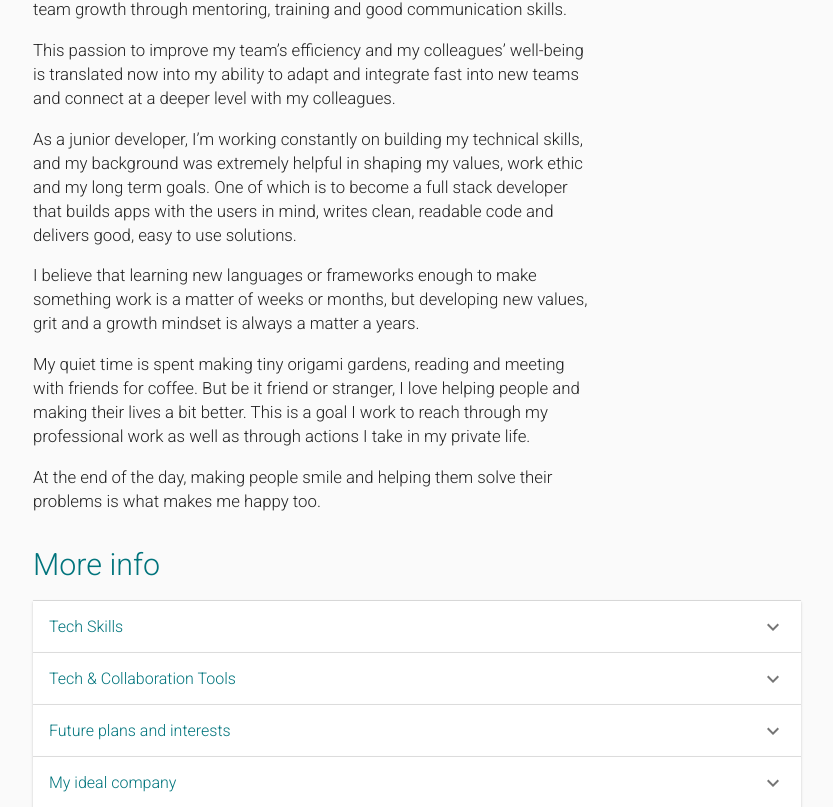
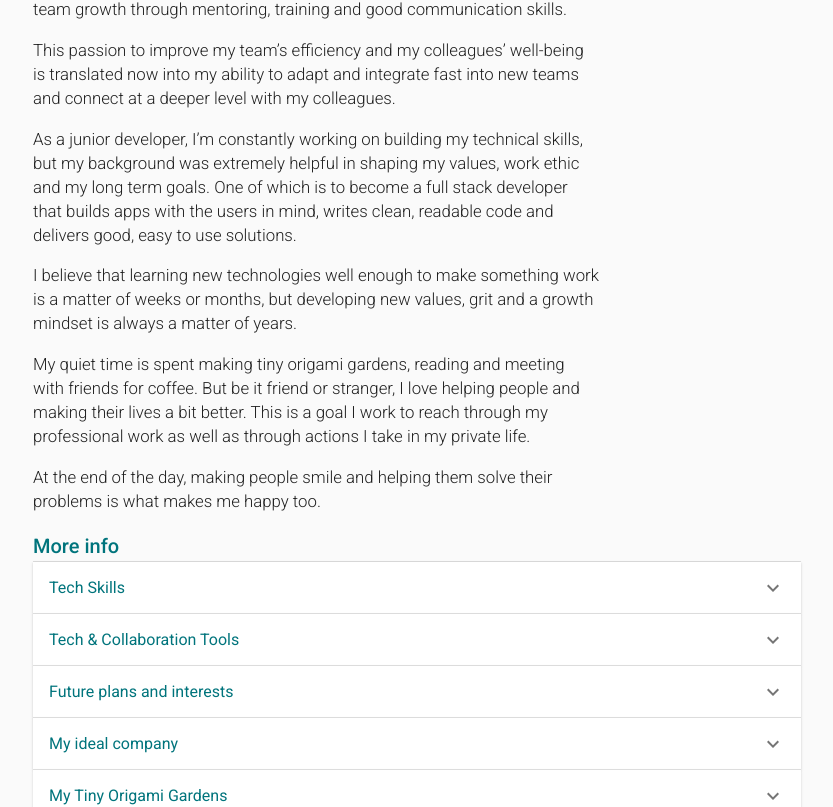
Before and after one commit to alex-alina/personal-page, a React (Create React App) app: page /about in a window 1280 px wide. Shown: the part 840-1647 px from the top of the page, without its empty margins (223-1056 px from the left). Built offline with nearby package versions, Linux system fonts and the light colour scheme.

Commit message:
Corrected typos

```diff
--- a/src/components/AboutSection/AboutSection.js
+++ b/src/components/AboutSection/AboutSection.js
@@ -1,7 +1,6 @@
 import React from 'react';
 import useStyles from './AboutSection.styles';
 import Grid from '@material-ui/core/Grid';
-import Typography from '@material-ui/core/Typography';
 import aboutContent from '../../utils/aboutContent';
 import Faq from '../Faq/Faq';
 import Contact from '../Contact/Contact';
--- a/src/utils/aboutContent.js
+++ b/src/utils/aboutContent.js
@@ -6,8 +6,8 @@ const aboutContent = {
   paragraphThree: "This intense bootcamp and the additional 700+ hours of online courses helped me land my first job as a junior full stack developer, where I focused on developing front-end apps in React.",
   paragraphFour: "My background in project and team coordination across multiple industries makes me able to quickly pick up the specifics of new fields and to collaborate easily with people that have different backgrounds and work styles. I have seven years of teamwork experience and a history of driving team growth through mentoring, training and good communication skills.",
   paragraphFive: "This passion to improve my team’s efficiency and my colleagues’ well-being is translated now into my ability to adapt and integrate fast into new teams and connect at a deeper level with my colleagues.",
-  paragraphSix: "As a junior developer, I’m working constantly on building my technical skills, and my background was extremely helpful in shaping my values, work ethic and my long term goals. One of which is to become a full stack developer that builds apps with the users in mind, writes clean, readable code and delivers good, easy to use solutions.",
-  paragraphSeven: "I believe that learning new languages or frameworks enough to make something work is a matter of weeks or months, but developing new values, grit and a growth mindset is always a matter a years.",
+  paragraphSix: "As a junior developer, I’m constantly working on building my technical skills, but my background was extremely helpful in shaping my values, work ethic and my long term goals. One of which is to become a full stack developer that builds apps with the users in mind, writes clean, readable code and delivers good, easy to use solutions.",
+  paragraphSeven: "I believe that learning new technologies well enough to make something work is a matter of weeks or months, but developing new values, grit and a growth mindset is always a matter of years.",
   paragraphEight: "My quiet time is spent making tiny origami gardens, reading and meeting with friends for coffee. But be it friend or stranger, I love helping people and making their lives a bit better. This is a goal I work to reach through my professional work as well as through actions I take in my private life.",
   ending: "At the end of the day, making people smile and helping them solve their problems is what makes me happy too."
 }
```
